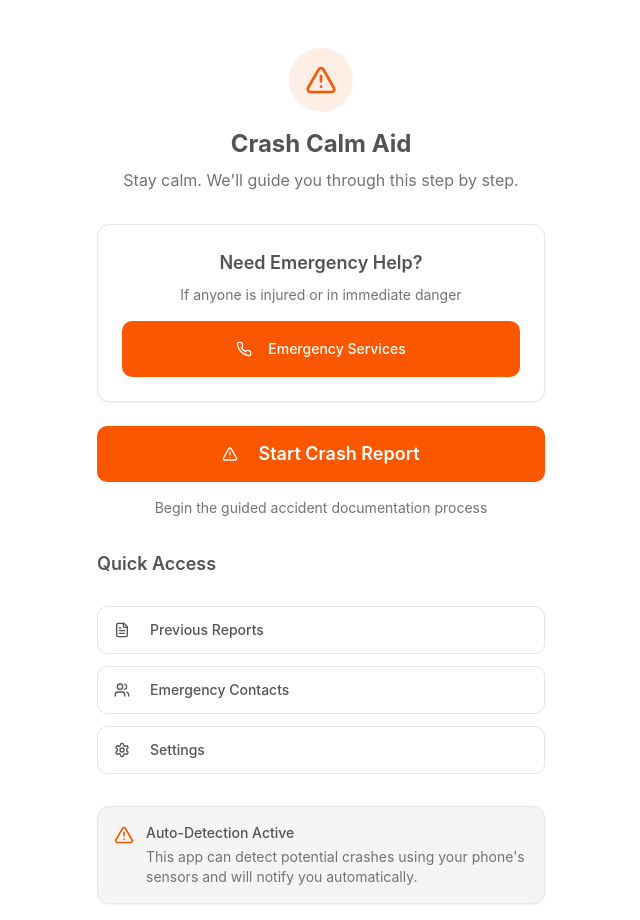
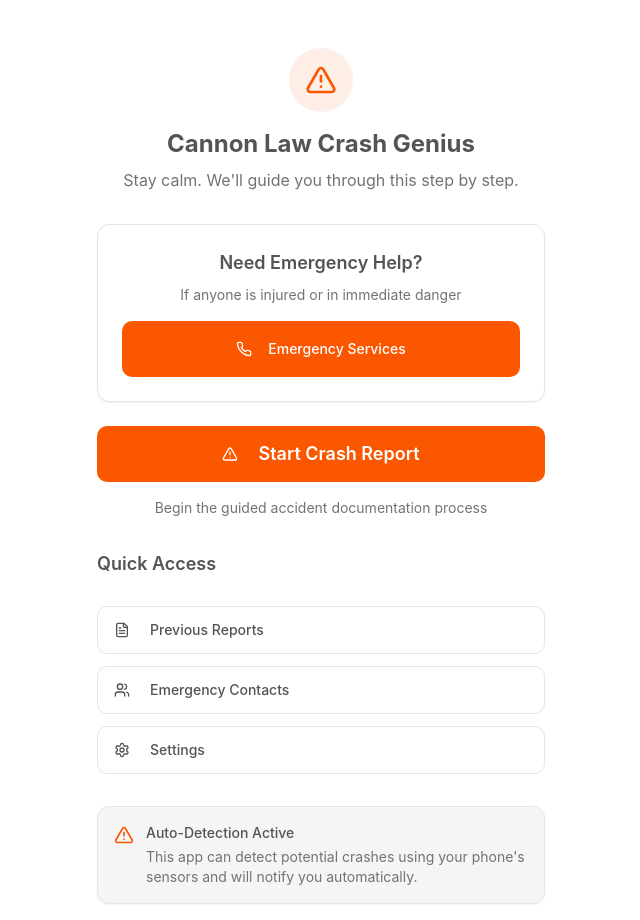
Before and after one commit to CannonLaw/crash-calm-aid, a React (Vite) app: page / in a window 1280 px wide. Shown: the whole page, without its empty margins (319-959 px from the left). Built offline with nearby package versions, Linux system fonts and the light colour scheme.

Commit message:
Refactor: Rename app to Cannon Law Crash Genius
Rename the application from "Crash Call Aid" to "Cannon Law Crash Genius".

```diff
--- a/src/pages/CrashResponse/EmergencyContacts.tsx
+++ b/src/pages/CrashResponse/EmergencyContacts.tsx
@@ -27,7 +27,7 @@ export const EmergencyContacts = ({ onNext }: EmergencyContactsProps) => {
   };
 
   const handleText = () => {
-    const message = encodeURIComponent("I've been in a car accident. I'm okay but wanted to let you know. I'm using Crash Calm Aid to handle the situation.");
+    const message = encodeURIComponent("I've been in a car accident. I'm okay but wanted to let you know. I'm using Cannon Law Crash Genius to handle the situation.");
     window.open(`sms:${emergencyContact.phone}?body=${message}`);
     setContactNotified(true);
   };
--- a/src/pages/CrashResponse/Home.tsx
+++ b/src/pages/CrashResponse/Home.tsx
@@ -30,7 +30,7 @@ export const Home = ({ onStartCrashReport }: HomeProps) => {
             <AlertTriangle className="w-8 h-8 text-primary" />
           </div>
           <h1 className="text-2xl font-bold text-foreground mb-2">
-            Crash Calm Aid
+            Cannon Law Crash Genius
           </h1>
           <p className="text-muted-foreground">
             Stay calm. We'll guide you through this step by step.
```
